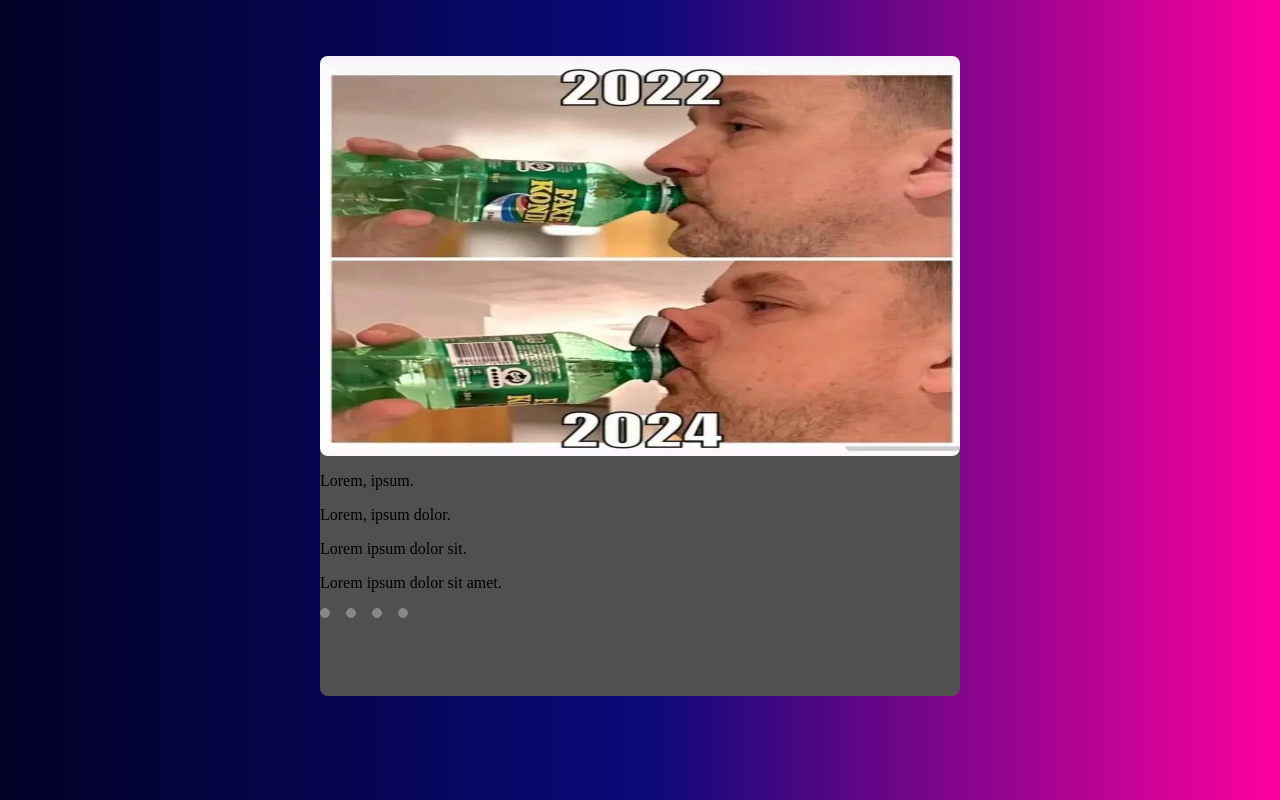
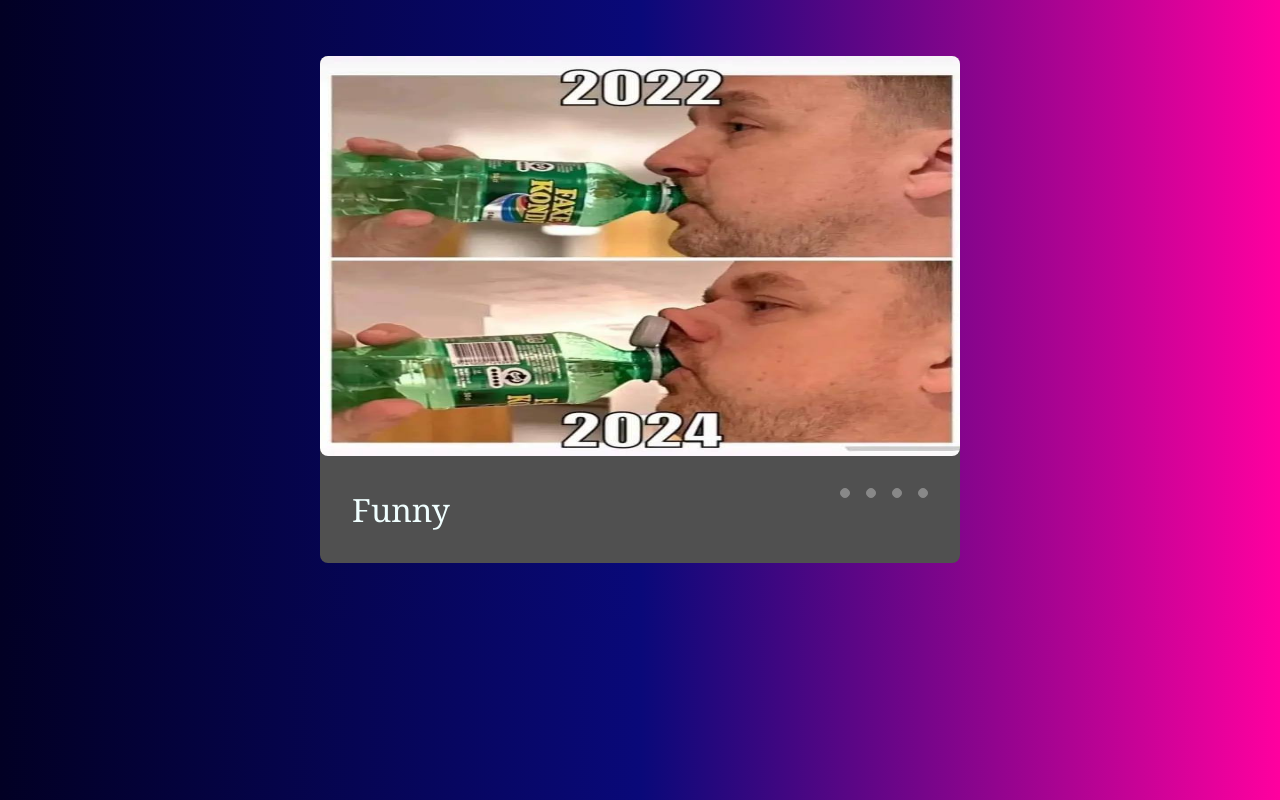
Before and after one commit to wladyslawph/cssMemeSlider, a plain HTML site: page cssMemeSlider/index.html in a window 1280 px wide. Drawn offline with Linux system fonts and the light colour scheme.

Commit message:
feat: add styles for slider (Mon, Sep 16, 2024 12:55:19 AM)

```diff
--- a/cssMemeSlider/index.css
+++ b/cssMemeSlider/index.css
@@ -8,7 +8,7 @@ body {
     margin: 3em;
     background: rgb(80,80,80);
     width: 80vh;
-    height: 80vh;
+    max-height: 80vh;
     border-radius: 0.5rem;
 }
 .slider__wrapper {
@@ -17,13 +17,37 @@ body {
     display: flex;
     flex-direction: column;
 }
-.slider, text {
+.bottom {
+    display: flex;
+    flex-direction: row;
+    justify-content: space-between;
+    gap: 1em;
+    margin: 2em;
+}
+.slider {
     display: flex;
     overflow-x: auto;
+    scroll-snap-type: x mandatory;
     scroll-behavior: smooth;
     border-radius: 0.5rem;
     max-height: 50%;
     width: 100%;
+}
+.text {
+    display: flex;
+    overflow-x: auto;
+    scroll-snap-type: x mandatory;
+    scroll-behavior: smooth;
+    border-radius: 0.5rem;
+    width: 100%;
+}
+.meme__text {
+    font-family: Georgia, 'Times New Roman', Times, serif;
+    font-size: 2em;
+    color: azure;
+    flex: 0 0 100%;
+    scroll-snap-align: start;
+    margin: 0;
 }
 .slider img {
     width: 100%;
@@ -55,3 +79,10 @@ body {
     background-color: transparent;
     border: 0.1em solid white;
 }
+@media (max-width: 767px) {
+    .bottom {
+        flex-direction: column-reverse;
+        justify-content: center;
+        align-items: center;
+    }
+}
--- a/cssMemeSlider/index.html
+++ b/cssMemeSlider/index.html
@@ -15,11 +15,12 @@
                 <img src="./img/names.jpg" alt="funny meme" id="meme_3">
                 <img src="./img/paczek.jpg" alt="funny meme" id="meme_4">
             </div>
+            <div class="bottom">
                 <div class="text">
-                <p class="meme__text" id="text_1">Lorem, ipsum.</p>
-                <p class="meme__text" id="text_2">Lorem, ipsum dolor.</p>
-                <p class="meme__text" id="text_3">Lorem ipsum dolor sit.</p>
-                <p class="meme__text" id="text_4">Lorem ipsum dolor sit amet.</p>
+                    <p class="meme__text" id="text_1">Funny</p>
+                    <p class="meme__text" id="text_2">Very funny</p>
+                    <p class="meme__text" id="text_3">True</p>
+                    <p class="meme__text" id="text_4">Tłusty czwartek be like...</p>
                 </div>
                 <div class="slider__nav">
                     <a href="#meme_1" class="nav"></a>
@@ -28,6 +29,7 @@
                     <a href="#meme_4" class="nav"></a>
                 </div>
             </div>
+        </div>
     </section>
 </body>
 </html>
```
Lines whose indentation alone changed are shown as unchanged.
